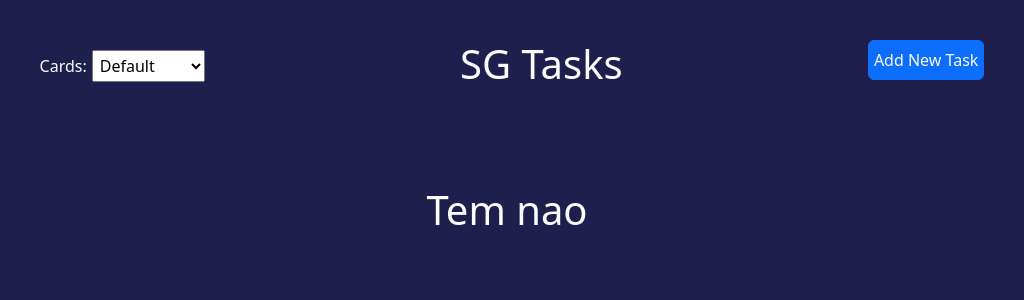
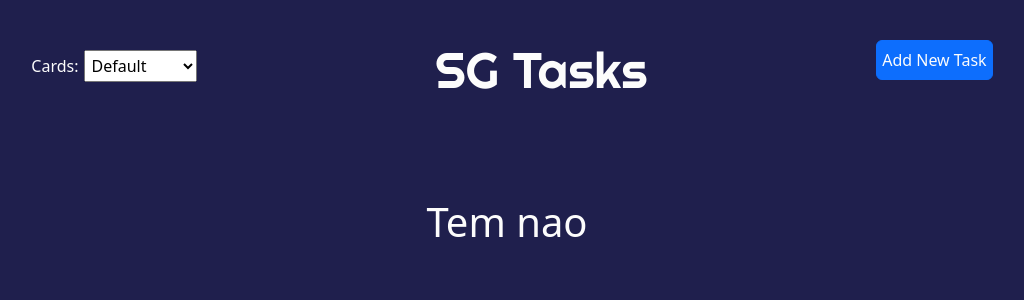
Before and after one commit to SoulPlayerZ/sg-tasks, a React (Create React App) app: page / in a window 1280 px wide. Shown: the top 300 px of the page, without its empty margins (133-1157 px from the left). Built offline with nearby package versions, Linux system fonts and the light colour scheme.

Commit message:
feat: Includes font RighteousRegular in logo on Header

```diff
--- a/src/components/Header.jsx
+++ b/src/components/Header.jsx
@@ -47,7 +47,7 @@ function Header () {
           <option value="fluid">Fluid</option>
         </select>
       </label>
-      <h1>SG Tasks</h1>
+      <h1 className="logo">SG Tasks</h1>
 
       <button type="button" className="btn btn-primary" data-bs-toggle="modal" data-bs-target="#exampleModal">
         Add New Task
--- a/src/css/header.css
+++ b/src/css/header.css
@@ -1,7 +1,17 @@
+@font-face {
+  font-family: RighteousRegular;
+  src: url("../font/Righteous-Regular.ttf");
+}
+
 header {
   display: flex;
   justify-content: space-around;
   padding: 40px;
+}
+
+.logo {
+  font-family: RighteousRegular, sans-serif;
+  font-size: 50px;
 }
 
 .theme-label {
```
Also changed, not shown: src/font/OFL.txt (added), src/font/Righteous-Regular.ttf (added).
